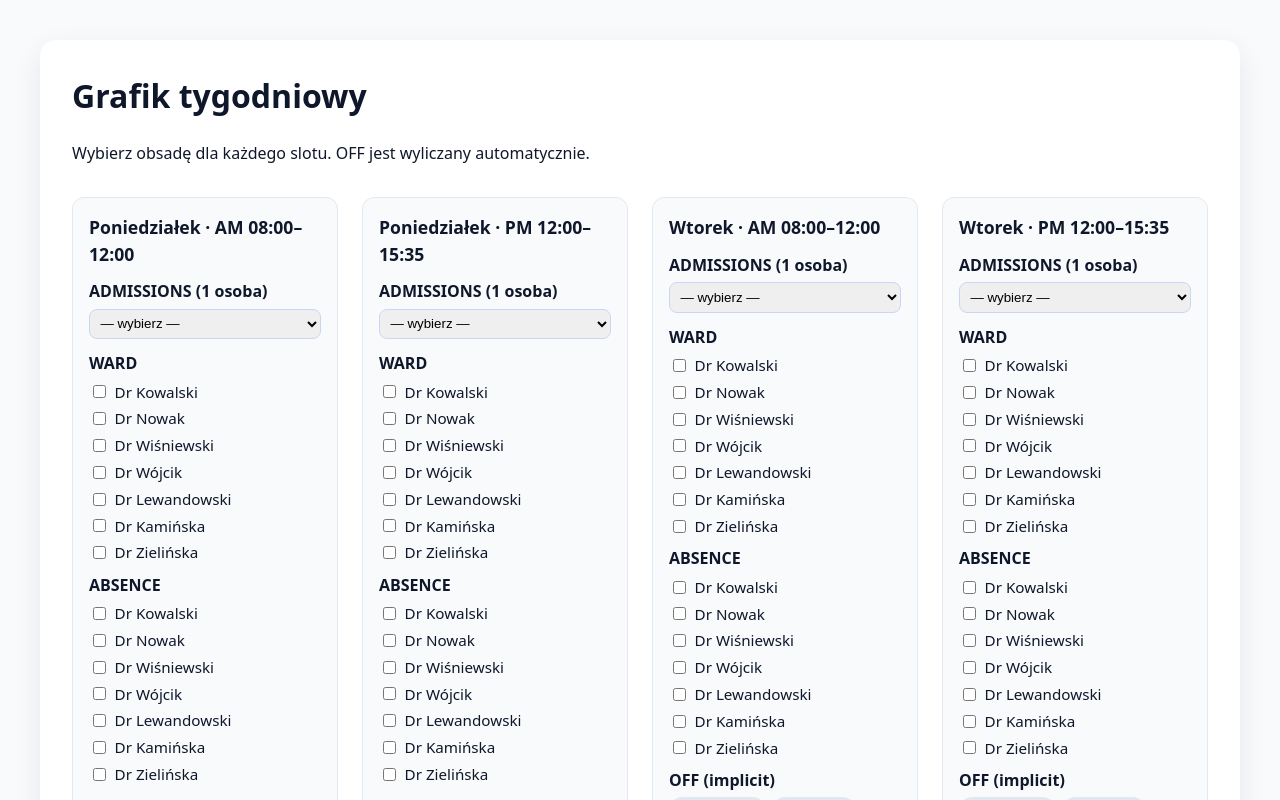
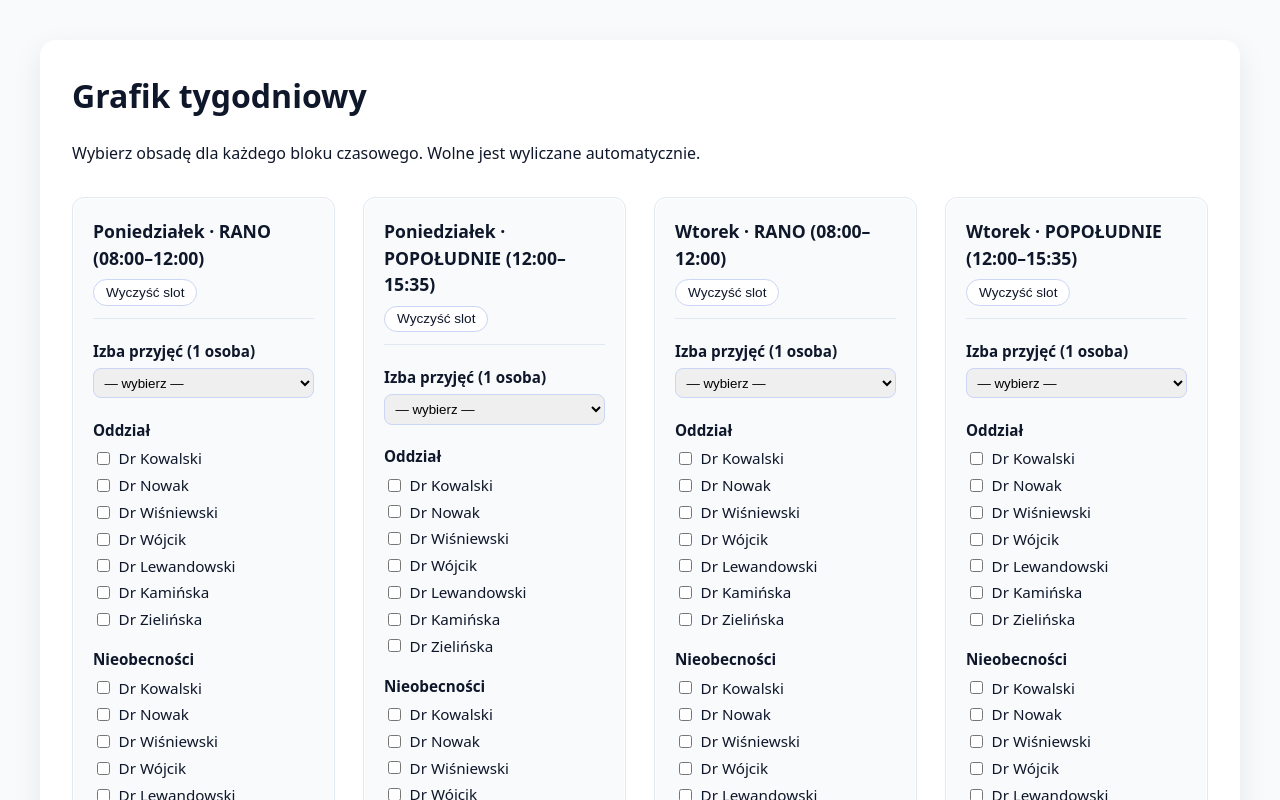
Before and after one commit to dawid-j-mat/grafik-oddzial, a Next.js app: page /schedule in a window 1280 px wide. Shown: the top 800 px of the page. Built offline with nearby package versions, Linux system fonts and the light colour scheme.

Commit message:
Polonize schedule labels and add clear slot

```diff
--- a/app/globals.css
+++ b/app/globals.css
@@ -27,18 +27,27 @@ main {
 .schedule-grid {
   display: grid;
   grid-template-columns: repeat(auto-fit, minmax(240px, 1fr));
-  gap: 1.5rem;
+  gap: 1.75rem;
   margin-top: 2rem;
 }
 
 .schedule-card {
   border: 1px solid #e2e8f0;
   border-radius: 12px;
-  padding: 1rem;
+  padding: 1.25rem;
   background: #f8fafc;
   display: flex;
   flex-direction: column;
-  gap: 0.75rem;
+  gap: 0.9rem;
+  box-shadow: inset 0 0 0 1px #ffffff;
+}
+
+.schedule-card__header {
+  display: flex;
+  flex-direction: column;
+  gap: 0.5rem;
+  padding-bottom: 0.75rem;
+  border-bottom: 1px solid #e2e8f0;
 }
 
 .schedule-card h3 {
@@ -50,6 +59,7 @@ main {
   display: flex;
   flex-direction: column;
   gap: 0.35rem;
+  padding-top: 0.4rem;
 }
 
 .schedule-section label {
@@ -57,6 +67,11 @@ main {
   align-items: center;
   gap: 0.35rem;
   font-size: 0.95rem;
+}
+
+.schedule-section strong {
+  font-size: 0.95rem;
+  color: #0f172a;
 }
 
 .schedule-section select {
@@ -88,6 +103,21 @@ main {
   padding: 0.15rem 0.55rem;
 }
 
+.schedule-clear {
+  align-self: flex-start;
+  background: #ffffff;
+  border: 1px solid #cbd5f5;
+  border-radius: 999px;
+  padding: 0.3rem 0.75rem;
+  font-size: 0.85rem;
+  cursor: pointer;
+  color: #0f172a;
+}
+
+.schedule-clear:hover {
+  border-color: #94a3b8;
+}
+
 h1 {
   margin-top: 0;
   font-size: 2rem;
--- a/app/schedule/page.tsx
+++ b/app/schedule/page.tsx
@@ -17,11 +17,17 @@ const DOCTORS = [
 
 const DAYS = ["Poniedziałek", "Wtorek", "Środa", "Czwartek", "Piątek"];
 const SLOTS = [
-  { id: "AM", label: "AM 08:00–12:00" },
-  { id: "PM", label: "PM 12:00–15:35" },
+  { id: "AM", label: "RANO (08:00–12:00)" },
+  { id: "PM", label: "POPOŁUDNIE (12:00–15:35)" },
 ];
 
 const ABSENCE_REASONS = ["VACATION", "TRAINING", "POST_CALL", "OTHER"] as const;
+const ABSENCE_REASON_LABELS: Record<AbsenceReason, string> = {
+  VACATION: "Urlop",
+  TRAINING: "Szkolenie",
+  POST_CALL: "Zejście po dyżurze",
+  OTHER: "Inne",
+};
 
 type AbsenceReason = (typeof ABSENCE_REASONS)[number];
 
@@ -106,10 +112,18 @@ export default function SchedulePage() {
     }));
   };
 
+  const clearSlot = (slotKey: SlotKey) => {
+    updateAssignment(slotKey, () => ({
+      admissions: null,
+      ward: [],
+      absence: {},
+    }));
+  };
+
   return (
     <main className="schedule-page">
       <h1>Grafik tygodniowy</h1>
-      <p>Wybierz obsadę dla każdego slotu. OFF jest wyliczany automatycznie.</p>
+      <p>Wybierz obsadę dla każdego bloku czasowego. Wolne jest wyliczane automatycznie.</p>
       <section className="schedule-grid">
         {assignments.map((item) => {
           const offList = DOCTORS.filter(
@@ -121,11 +135,20 @@ export default function SchedulePage() {
 
           return (
             <article key={item.key} className="schedule-card">
-              <h3>
-                {item.day} · {item.slot.label}
-              </h3>
+              <div className="schedule-card__header">
+                <h3>
+                  {item.day} · {item.slot.label}
+                </h3>
+                <button
+                  type="button"
+                  className="schedule-clear"
+                  onClick={() => clearSlot(item.key)}
+                >
+                  Wyczyść slot
+                </button>
+              </div>
               <div className="schedule-section">
-                <strong>ADMISSIONS (1 osoba)</strong>
+                <strong>Izba przyjęć (1 osoba)</strong>
                 <select
                   value={item.data.admissions ?? ""}
                   onChange={(event) => handleAdmissionsChange(item.key, event.target.value)}
@@ -139,7 +162,7 @@ export default function SchedulePage() {
                 </select>
               </div>
               <div className="schedule-section">
-                <strong>WARD</strong>
+                <strong>Oddział</strong>
                 <div className="schedule-list">
                   {DOCTORS.map((doctor) => {
                     const checked = item.data.ward.includes(doctor);
@@ -159,7 +182,7 @@ export default function SchedulePage() {
                 </div>
               </div>
               <div className="schedule-section">
-                <strong>ABSENCE</strong>
+                <strong>Nieobecności</strong>
                 <div className="schedule-list">
                   {DOCTORS.map((doctor) => {
                     const checked = !!item.data.absence[doctor];
@@ -186,7 +209,7 @@ export default function SchedulePage() {
                           >
                             {ABSENCE_REASONS.map((reason) => (
                               <option key={`${item.key}-reason-${doctor}-${reason}`} value={reason}>
-                                {reason}
+                                {ABSENCE_REASON_LABELS[reason]}
                               </option>
                             ))}
                           </select>
@@ -197,7 +220,7 @@ export default function SchedulePage() {
                 </div>
               </div>
               <div className="schedule-section">
-                <strong>OFF (implicit)</strong>
+                <strong>Wolne (automatycznie)</strong>
                 <div className="off-list">
                   {offList.map((doctor) => (
                     <span key={`${item.key}-off-${doctor}`} className="off-pill">
```
